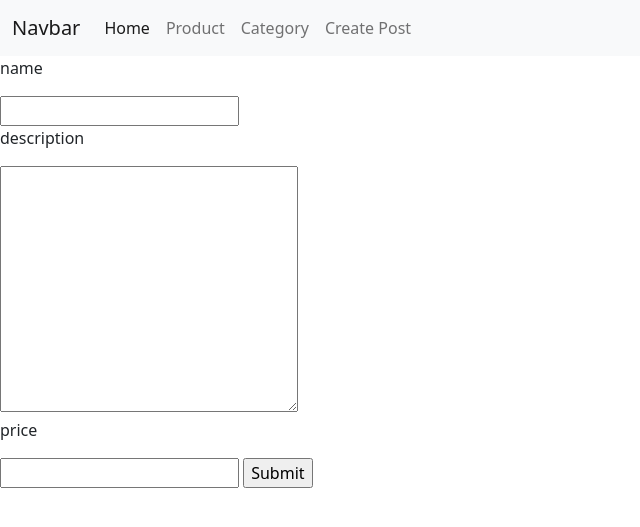
After one commit to DEV3S10/Oomat_Kubanychbekov_23-2, a Django app: page /products/create/ in a window 1280 px wide. The commit adds this page. Shown: the top 527 px of the page, without its empty margins (0-640 px from the left). Run offline with Django 3.2, Linux system fonts and the light colour scheme.

Commit message:
hw5 first way

```diff
--- a/products/forms.py
+++ b/products/forms.py
@@ -5,3 +5,7 @@ class ProductCreateForm(forms.Form):
     name = forms.CharField(max_length=50)
     description = forms.CharField(widget=forms.Textarea)
     price = forms.FloatField()
+
+
+class ReviewCreateForm(forms.Form):
+    title = forms.CharField(widget=forms.Textarea)
--- a/products/models.py
+++ b/products/models.py
@@ -1,4 +1,5 @@
 from django.db import models
+from django.contrib.auth.models import User
 
 # Create your models here.
 
@@ -8,6 +9,7 @@ class Category(models.Model):
 
 
 class Product(models.Model):
+    author = models.ForeignKey(User, on_delete=models.CASCADE, null=True)
     name = models.CharField(max_length=50)
     description = models.TextField()
     price = models.IntegerField(max_length=7)
@@ -15,6 +17,7 @@ class Product(models.Model):
 
 
 class Review(models.Model):
+    author = models.ForeignKey(User, on_delete=models.CASCADE, null=True)
     products = models.ForeignKey(Product, on_delete=models.CASCADE, null=True)
     text = models.TextField()
     created_date = models.DateField(auto_now=True)
--- a/products/views.py
+++ b/products/views.py
@@ -1,5 +1,6 @@
 from django.shortcuts import render, HttpResponse, redirect
-from .models import Product, Category
+from .models import Product, Category, Review
+from .forms import ReviewCreateForm, ProductCreateForm
 import datetime
 
 # Create your views here.
@@ -12,6 +13,15 @@ def main_view(request):
 def products_view(request):
     if request.method == 'GET':
         products = Product.objects.all()
+        category_id = int(request.GET.get('category', 0))
+        text = request.GET.get('text')
+
+        if category_id:
+            products = Product.objects.filter(category_in=[category_id])
+        else:
+            product = Product.objects.all()
+        if text:
+            products = Product.objects.filter(title_icontains=text)
 
         return render(request, 'products/products.html', context={
             'products': products
@@ -21,11 +31,34 @@ def products_view(request):
 def product_review_view(request, id):
     if request.method == 'GET':
         product = Product.objects.get(id=id)
+        form = ReviewCreateForm(data=request.POST)
 
-        return render(request, 'products/product_review.html', context={
-            'product': product,
-            'category': product.category.title
-        })
+        context = {
+            'post': product,
+            'review': product.comment.set.all(),
+            'category': product.hashtags.all(),
+            'comment form': ReviewCreateForm
+        }
+
+        return render(request, 'products/product_review.html', context=context)
+
+    if request.method == 'POST':
+        product = Product.objects.get(id=id)
+        form = ReviewCreateForm(date=request.POST)
+
+        if form.is_valid():
+            Review.objects.create(
+                product_id=id,
+                text=form.cleaned_data.get('text')
+            )
+            return redirect(f'/products/{id}/')
+        else:
+            return render(request, 'products/product_review.html', context={
+                'product': product,
+                'comments': product.comment_set.all(),
+                'hastahs': product.hashtags.all(),
+                'comment form': ReviewCreateForm
+            })
 
 
 def category_view(request):
@@ -35,3 +68,27 @@ def category_view(request):
         return render(request, 'category/index.html', context={
             'categorys': categorys
         })
+
+
+def product_create_view(request):
+    if request.method == 'GET':
+        return render(request, 'products/create.html')
+
+    if request.method == "POST":
+        errors = {}
+
+        if len(request.POST.get('name')) < 1:
+            errors['name_error'] = 'min length is 1'
+
+        if len(request.POST.get('description')) < 1:
+            errors['description_error'] = 'min length is 1'
+
+        if len(errors.keys()) > 0:
+            return render(request, 'products/create.html', context=errors)
+
+        Product.objects.create(
+            name=request.POST.get('name'),
+            description=request.POST.get('description'),
+            price=request.POST.get('price')
+        )
+        return redirect('/products/')
--- a/shop/urls.py
+++ b/shop/urls.py
@@ -15,7 +15,7 @@ Including another URLconf
 """
 from django.contrib import admin
 from django.urls import path
-from products.views import main_view, products_view, product_review_view, category_view
+from products.views import main_view, products_view, product_review_view, category_view, product_create_view
 from django.conf.urls.static import static
 from shop import settings
 
@@ -24,6 +24,7 @@ urlpatterns = [
     path('', main_view),
     path('products/', products_view),
     path('products/<int:id>/', product_review_view),
+    path('products/create/', product_create_view),
     path('category/', category_view),
 ]
 
--- a/templates/layouts/index.html
+++ b/templates/layouts/index.html
@@ -35,7 +35,7 @@
                     <a class="nav-link" href="/category">Category</a>
                 </li>
                 <li class="nav-item">
-                    <a class="nav-link disabled" href="#" tabindex="-1" aria-disabled="true">Disabled</a>
+                    <a class="nav-link" href="products/create">Create Post</a>
                 </li>
             </ul>
         </div>
--- /dev/null
+++ b/templates/products/create.html
@@ -0,0 +1,17 @@
+{% extends 'layouts/index.html' %}
+
+{% block content %}
+    <form action="product/create/" method="post">
+        {% csrf_token %}
+        <p>name {{ name_error }}</p>
+        <input type="text" name="title">
+
+        <p>description {{ description_error }}</p>
+        <textarea name="description" cols="30" rows="10"></textarea>
+
+        <p>price</p>
+        <input type="number" name="price">
+
+        <input type="submit" class="submit">
+    </form>
+{% endblock %}
--- a/templates/products/product_review.html
+++ b/templates/products/product_review.html
@@ -29,16 +29,11 @@
             <h5>{{ product.description }}</h5>
             <h5>{{ product.price }}</h5>
             <h5>{{ product.category }}</h5>
-            <div class="dates">
-                <h5>{{ post.created_date }}</h5>
-                <h5>{{ post.modified_date }}</h5>
-            </div>
         {% endfor %}
         <div class="ratings">
             {% for comment in comments %}
                 <div class="ratings_block">
                     <h5>{{ comment.text }}</h5>
-                    <p>{{ comment.created_date }}</p>
                 </div>
             {% endfor %}
         </div>
--- a/templates/products/products.html
+++ b/templates/products/products.html
@@ -23,8 +23,7 @@
             <div class="card" style="width: 18rem;">
                 <div class="card-body">
                     <h5 class="card-title">{{ product.name }}</h5>
-                    <h6 class="card-subtitle mb-2 text-muted">{{ product.created_date }}</h6>
-                   <a href="/posts/{{ product.id }}/" class="card-link">More</a>
+                   <a href="/products/{{ product.id }}/" class="card-link">More</a>
                 </div>
             </div>
         {% endfor %}
```
Also changed, not shown: db.sqlite3, products/migrations/0004_product_author_review_author.py (added).
